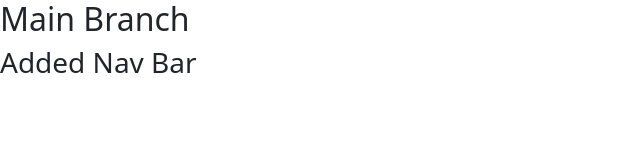
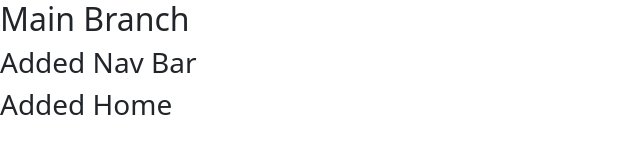
Before and after one commit to Warren997/git-example, a plain HTML site: page index.html in a window 1280 px wide. Shown: the whole page, without its empty margins (0-640 px from the left). Drawn offline with nearby package versions, Linux system fonts and the light colour scheme.

Commit message:
Added Home

```diff
--- a/index.html
+++ b/index.html
@@ -17,6 +17,7 @@
 
     <h2>Main Branch</h2>
     <h3>Added Nav Bar</h3>
+    <h3>Added Home</h3>
 
 </body>
 </html>
```
